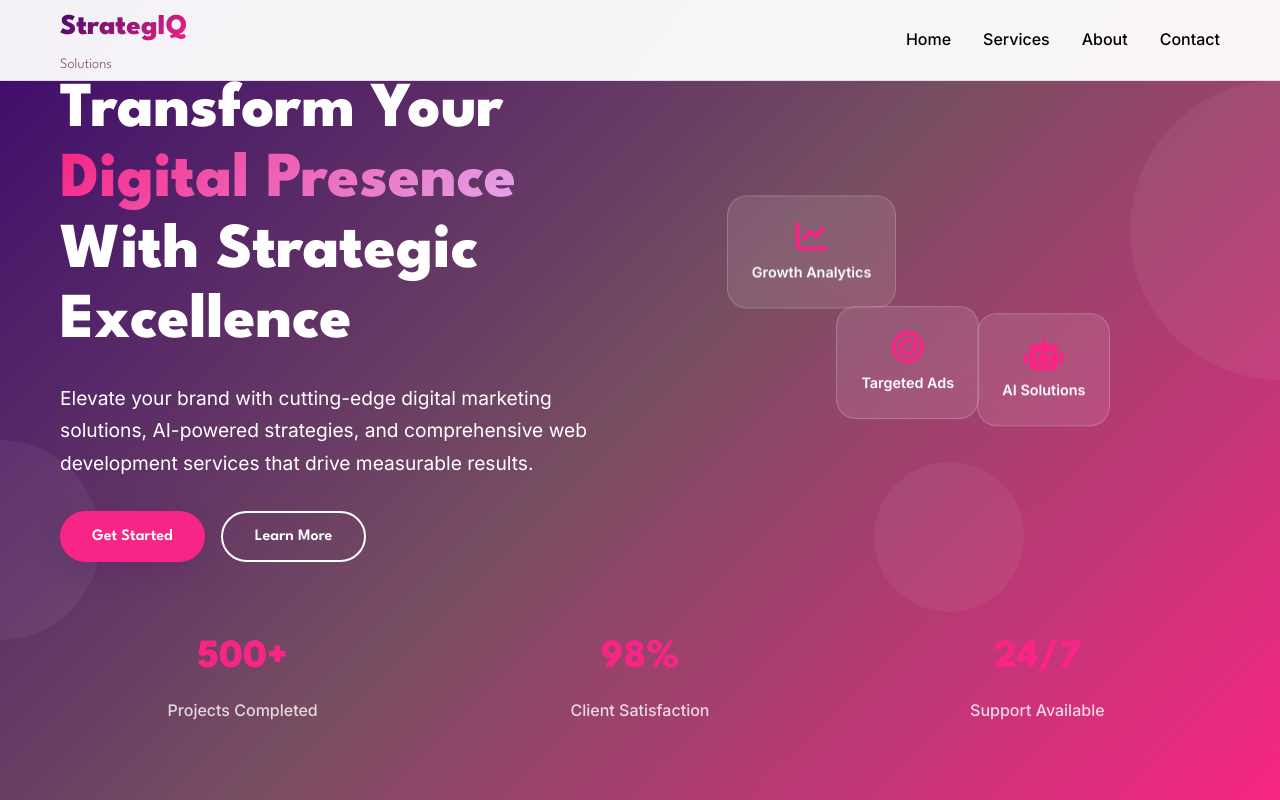
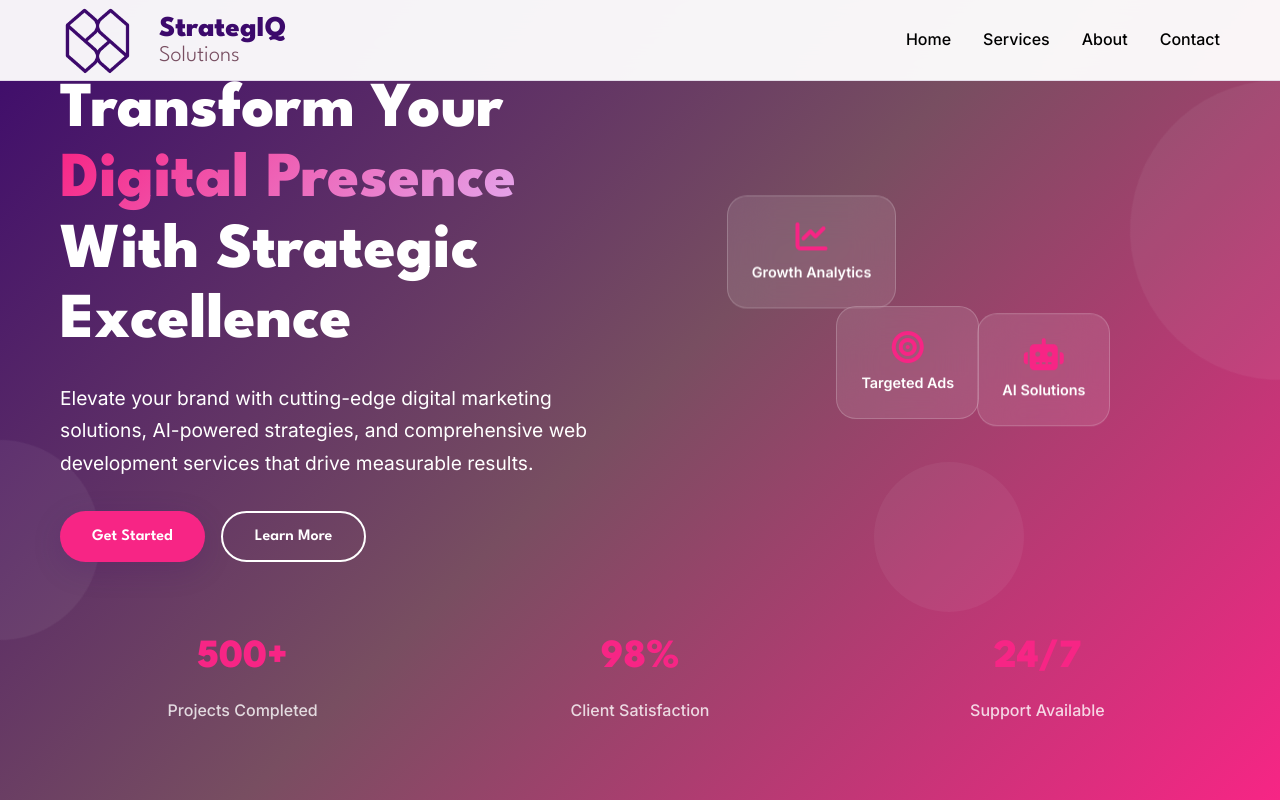
Before and after one commit to kryptos-code/strategiq, a plain HTML site: page index.html in a window 1280 px wide. Shown: the top 800 px of the page. Drawn offline with Linux system fonts and the light colour scheme.

Commit message:
Included LOGO & Improved visibility

```diff
--- a/css/styles.css
+++ b/css/styles.css
@@ -72,11 +72,24 @@ body {
     height: 80px;
 }
 
+.nav-fav {
+    display: flex;
+    gap:1.5rem;
+}
+
+.nav-container img {
+        width: 75px;
+        height: 75px;
+        display: inline-block;
+}
+
 .nav-logo h2 {
     font-family: var(--font-primary);
     font-weight: 800;
     font-size: 1.8rem;
-    background: var(--gradient-primary);
+    line-height: 1;
+    padding-top: 12px;
+    background: var(--primary-purple);
     -webkit-background-clip: text;
     -webkit-text-fill-color: transparent;
     background-clip: text;
@@ -86,8 +99,9 @@ body {
 .nav-logo span {
     font-family: var(--font-primary);
     font-weight: 300;
+    line-height: 1;
     color: var(--secondary-dark-purple);
-    font-size: 0.9rem;
+    font-size: 1.4rem;
 }
 
 .nav-menu {
@@ -703,6 +717,10 @@ body {
         display: flex;
     }
 
+    .hero-container {
+        padding: 100px 0px 0px 20px;
+    }
+
     .hero-title {
         font-size: 2.5rem;
     }
--- a/index.html
+++ b/index.html
@@ -3,7 +3,7 @@
 <head>
     <meta charset="UTF-8">
     <meta name="viewport" content="width=device-width, initial-scale=1.0">
-    <title>StrategIQ Solutions - Digital Marketing Excellence</title>
+    <title>StrategIQ Solutions - Where Business Meet Innovation</title>
     <link rel="stylesheet" href="css/styles.css">
     <link href="https://fonts.googleapis.com/css2?family=League+Spartan:wght@100;200;300;400;500;600;700;800;900&display=swap" rel="stylesheet">
     <link href="https://fonts.googleapis.com/css2?family=Inter:wght@100;200;300;400;500;600;700;800;900&display=swap" rel="stylesheet">
@@ -13,9 +13,12 @@
     <!-- Navigation -->
     <nav class="navbar">
         <div class="nav-container">
-            <div class="nav-logo">
-                <h2>StrategIQ</h2>
-                <span>Solutions</span>
+            <div class="nav-fav" id="navFav">
+                <img src="#" id="nav-icon"/>
+                <div class="nav-logo">
+                    <h2>StrategIQ</h2>
+                    <span>Solutions</span>
+                </div>
             </div>
             <div class="nav-menu" id="navMenu">
                 <a href="#home" class="nav-link">Home</a>
--- a/js/data.js
+++ b/js/data.js
@@ -202,3 +202,7 @@ const floatingCardsData = [
         delay: "2s"
     }
 ];
+
+
+// Logo Path
+const logoPath = "../assets/images/logo.png";
--- a/js/script.js
+++ b/js/script.js
@@ -12,6 +12,15 @@ function initializeApp() {
     initializeScrollEffects();
     initializeAnimations();
     initializeInteractions();
+    initializeLogo();
+}
+
+// Load logo dynamically
+function initializeLogo(){
+    const navLogo = document.getElementById('nav-icon');
+
+    navLogo.src = `${logoPath}`;
+
 }
 
 // Load services dynamically
```
Also changed, not shown: assets/images/logo.png (added), 3 other files.
